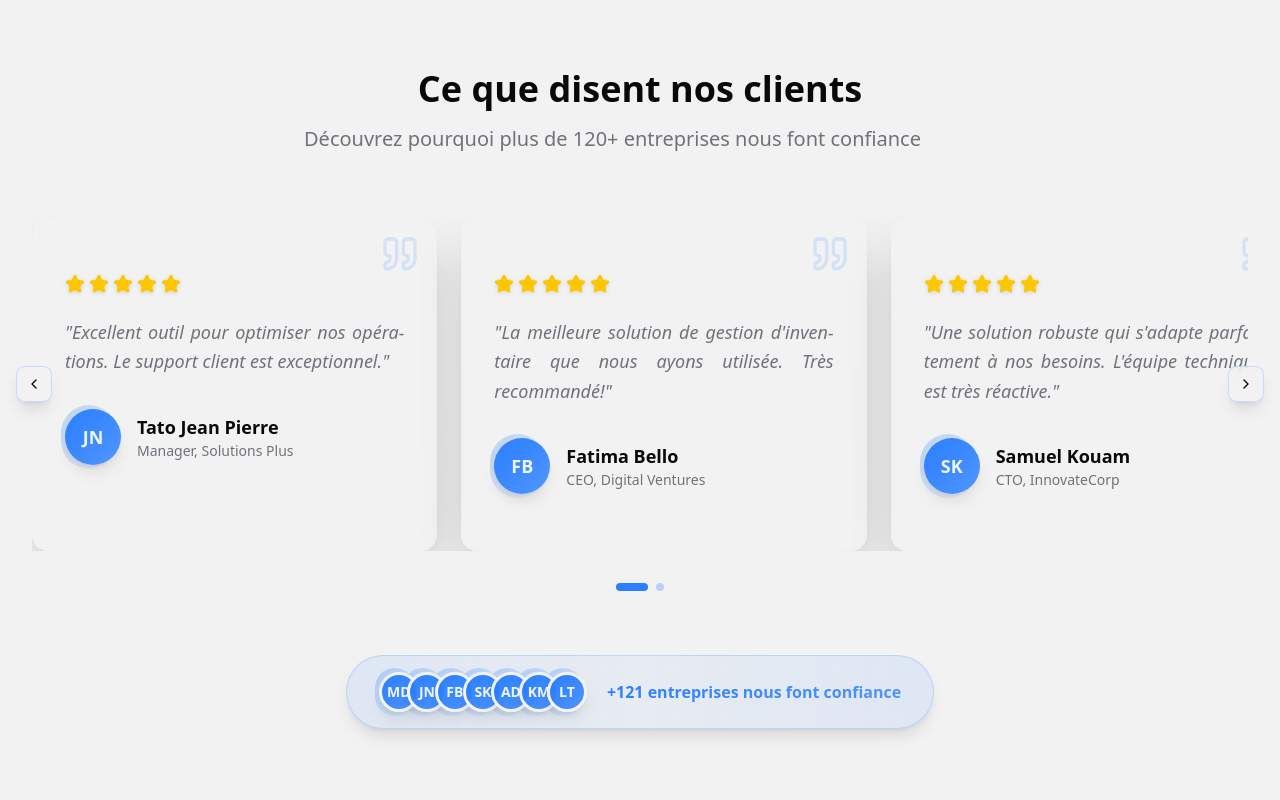
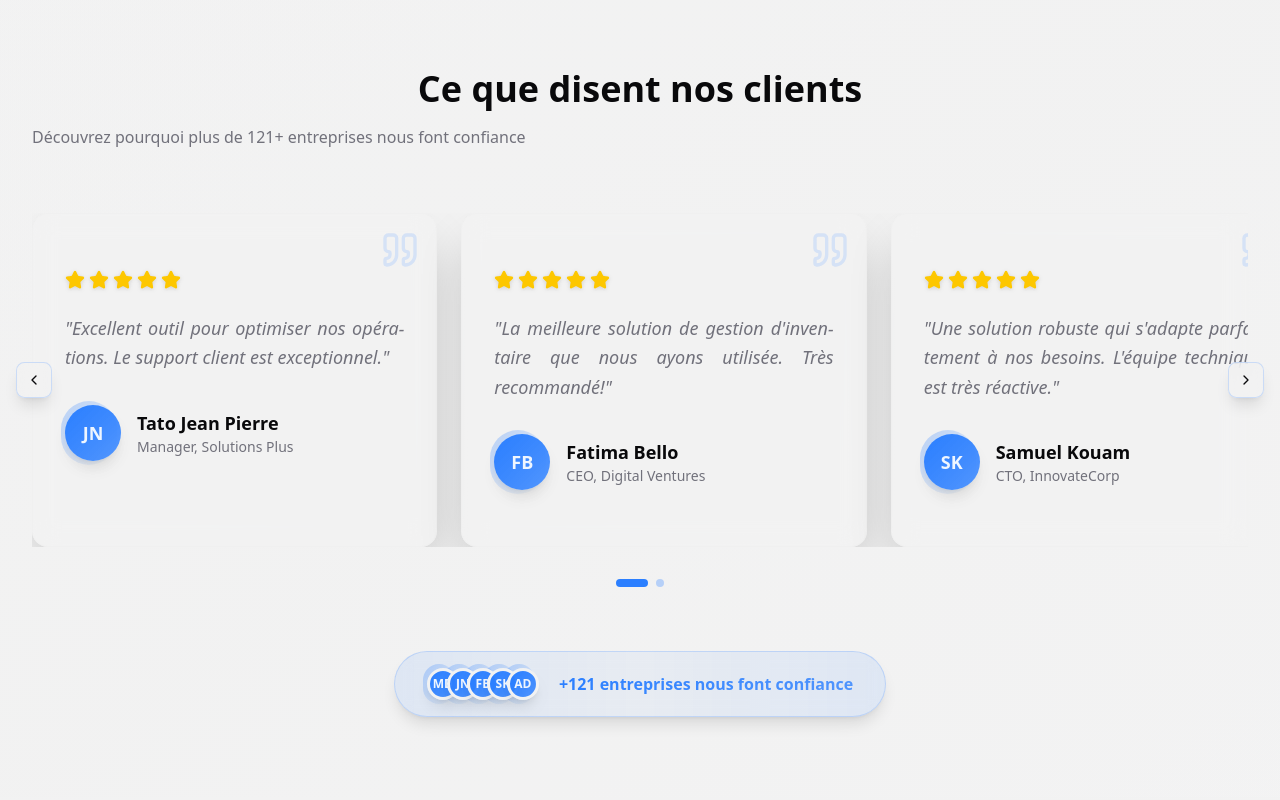
Before and after one commit to belvip/inventory-management-frontend, a Next.js app: page / in a window 1280 px wide. Shown: the part 1360-2160 px from the top of the page. Built offline with nearby package versions, Linux system fonts and the light colour scheme.

Commit message:
framer emotion added

```diff
--- a/components/modules/home/Home.tsx
+++ b/components/modules/home/Home.tsx
@@ -1,3 +1,6 @@
+"use client"
+
+import { motion } from "framer-motion"
 import {
     HomeHero,
     HomeNav,
@@ -11,15 +14,56 @@ import {
 
 export function Home() {
     return (
-        <div className="min-h-screen bg-gradient-to-br from-background to-muted/20">
+        <motion.div
+            initial={{ opacity: 0 }}
+            animate={{ opacity: 1 }}
+            transition={{ duration: 0.5 }}
+            className="min-h-screen bg-gradient-to-br from-background to-muted/20"
+        >
             <HomeNav />
+            <motion.div
+                initial={{ opacity: 0, y: 20 }}
+                animate={{ opacity: 1, y: 0 }}
+                transition={{ duration: 0.6, delay: 0.1 }}
+            >
                 <HomeHero />
+            </motion.div>
+            <motion.div
+                initial={{ opacity: 0, y: 30 }}
+                animate={{ opacity: 1, y: 0 }}
+                transition={{ duration: 0.6, delay: 0.3 }}
+            >
                 <HomeStats />
+            </motion.div>
+            <motion.div
+                initial={{ opacity: 0, y: 30 }}
+                animate={{ opacity: 1, y: 0 }}
+                transition={{ duration: 0.6, delay: 0.5 }}
+            >
                 <HomeOffers />
+            </motion.div>
+            <motion.div
+                initial={{ opacity: 0, y: 30 }}
+                animate={{ opacity: 1, y: 0 }}
+                transition={{ duration: 0.6, delay: 0.7 }}
+            >
                 <HomeTestimonials />
+            </motion.div>
+            <motion.div
+                initial={{ opacity: 0, y: 30 }}
+                animate={{ opacity: 1, y: 0 }}
+                transition={{ duration: 0.6, delay: 0.9 }}
+            >
                 <HomeHowItWorks />
+            </motion.div>
+            <motion.div
+                initial={{ opacity: 0, y: 30 }}
+                animate={{ opacity: 1, y: 0 }}
+                transition={{ duration: 0.6, delay: 1.1 }}
+            >
                 <HomeCta />
+            </motion.div>
             <HomeFooter />
-        </div>
+        </motion.div>
     )
 }
--- a/components/modules/home/HomeTestimonials.tsx
+++ b/components/modules/home/HomeTestimonials.tsx
@@ -119,8 +119,8 @@ export function HomeTestimonials() {
           <h2 className="text-3xl md:text-4xl font-bold text-foreground mb-4">
             Ce que disent nos clients
           </h2>
-          <p className="text-xl text-muted-foreground max-w-2xl mx-auto">
-            Découvrez pourquoi plus de 120+ entreprises nous font confiance
+          <p className="text-muted-foreground">
+            Découvrez pourquoi plus de 121+ entreprises nous font confiance
           </p>
         </div>
 
@@ -222,18 +222,23 @@ export function HomeTestimonials() {
         </div>
 
         <div className="text-center mt-16">
-          <div className="inline-flex items-center gap-3 px-8 py-4 bg-gradient-to-r from-primary/10 via-primary/5 to-primary/10 rounded-full backdrop-blur-sm border border-primary/20 shadow-lg">
-            <div className="flex -space-x-3">
-              {["MD", "JN", "FB", "SK", "AD", "KM", "LT"].map((avatar, i) => (
+          <div className="inline-flex items-center gap-2 sm:gap-3 px-4 sm:px-8 py-3 sm:py-4 bg-gradient-to-r from-primary/10 via-primary/5 to-primary/10 rounded-full backdrop-blur-sm border border-primary/20 shadow-lg">
+            <div className="flex -space-x-2 sm:-space-x-3">
+              {["MD", "JN", "FB", "SK"].map((avatar, i) => (
                 <Avatar
                   key={i}
                   fallback={avatar}
-                  size="md"
-                  className="border-3 border-background"
+                  size="sm"
+                  className="border-2 border-background sm:border-3"
                 />
               ))}
+              <Avatar
+                fallback="AD"
+                size="sm"
+                className="hidden sm:flex border-2 border-background sm:border-3"
+              />
             </div>
-            <span className="text-base font-semibold bg-gradient-to-r from-primary to-primary/80 bg-clip-text text-transparent ml-2">
+            <span className="text-sm sm:text-base font-semibold bg-gradient-to-r from-primary to-primary/80 bg-clip-text text-transparent ml-1 sm:ml-2">
               +121 entreprises nous font confiance
             </span>
           </div>
--- a/package.json
+++ b/package.json
@@ -32,6 +32,7 @@
     "cmdk": "^1.1.1",
     "date-fns": "^4.1.0",
     "embla-carousel-react": "^8.6.0",
+    "framer-motion": "^12.23.22",
     "lucide-react": "^0.544.0",
     "next": "15.5.4",
     "next-themes": "^0.4.6",
```
Also changed, not shown: 1 other file (tests, documents, lock files or other folders). Lines whose indentation alone changed are shown as unchanged.
